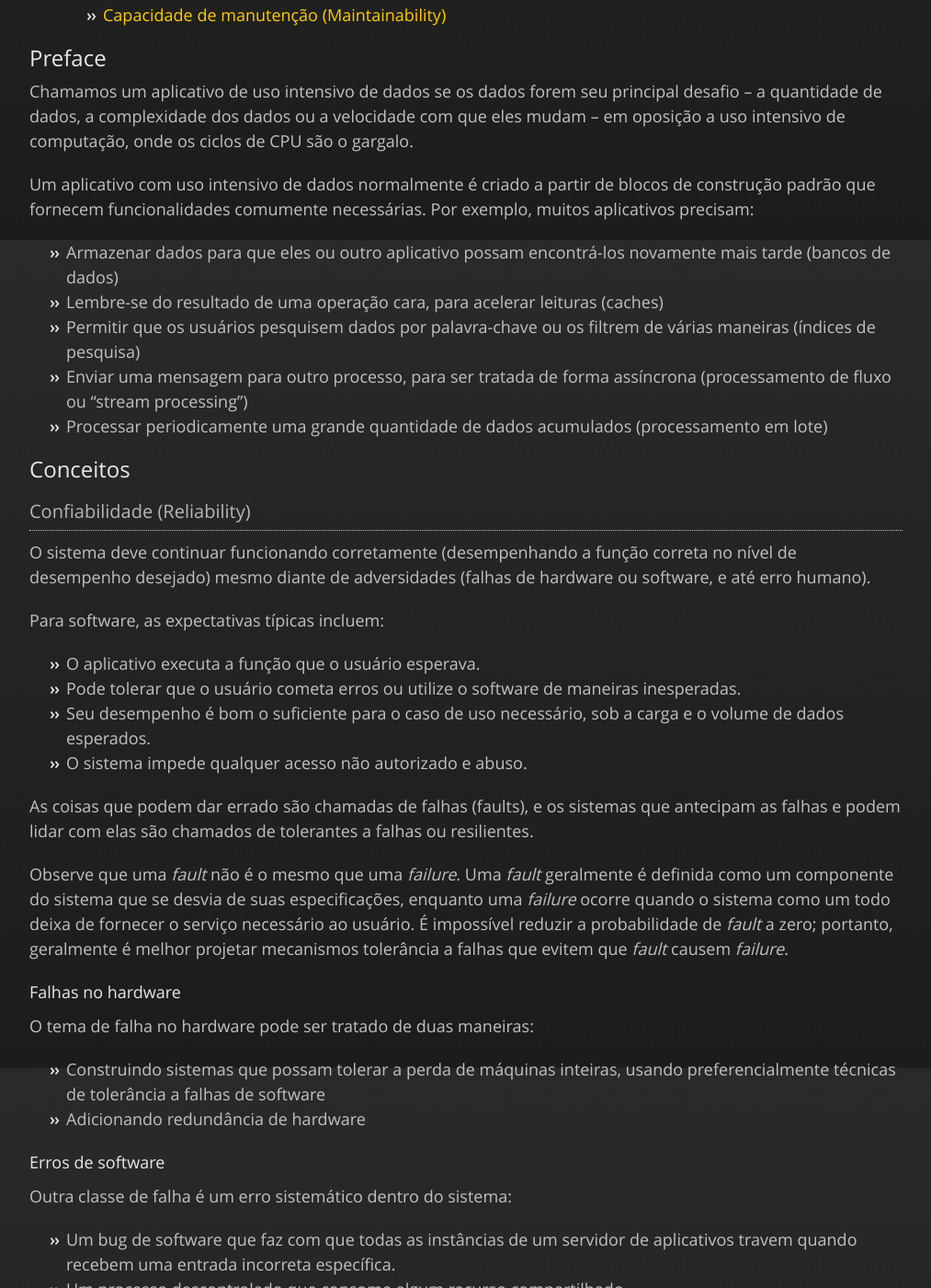
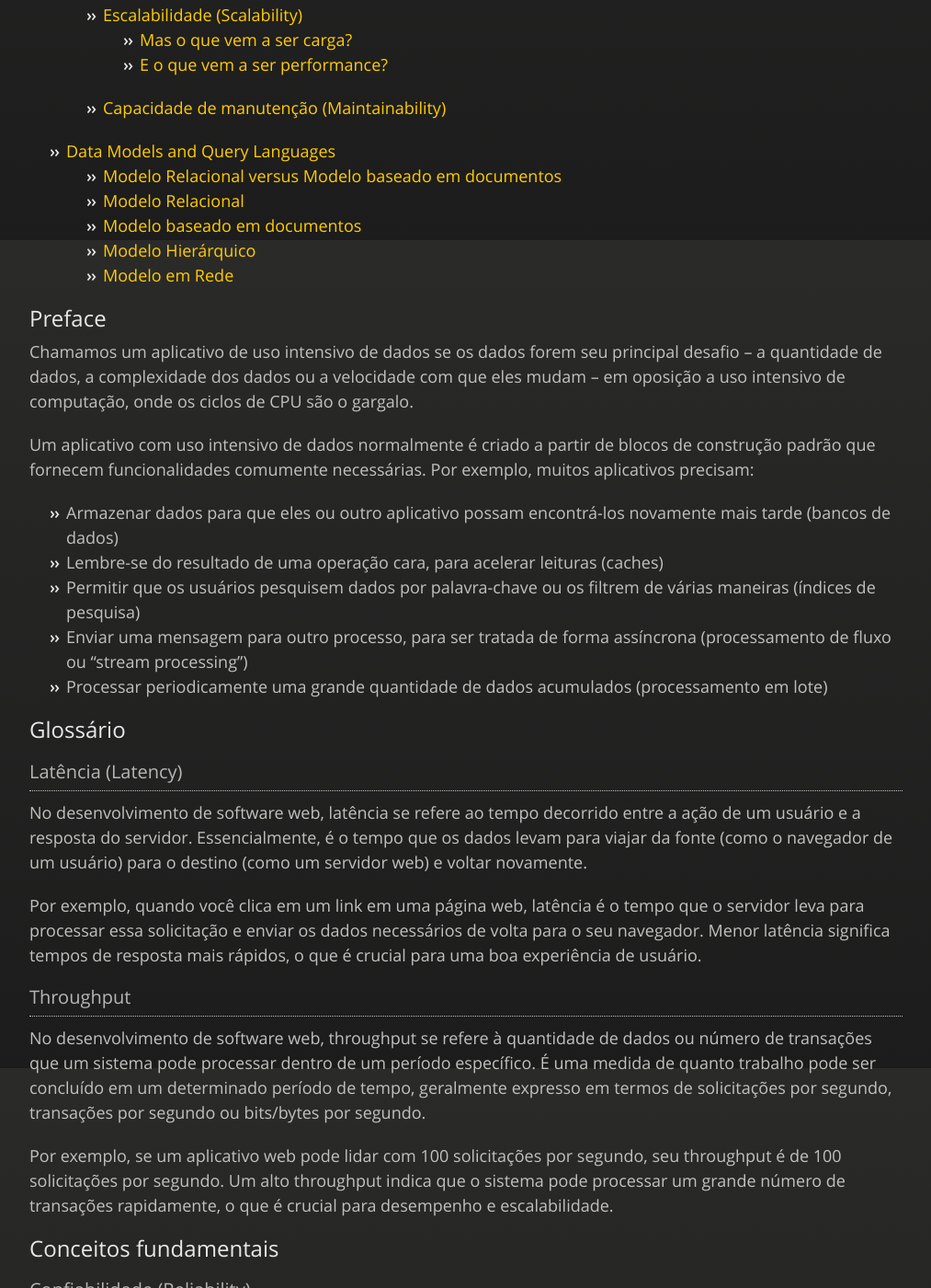
Before and after one commit to JeannAndrade/jeannandrade.github.io, a Jekyll site: the page built from content/data_intensive_applications/index.md, in a window 1280 px wide and 1400 px high, scrolled down 639 px. Shown: the whole window at 92% size, without its empty margins (108-1121 px from the left). Built offline with Jekyll 4.4.1, drawn with Linux system fonts in a browser that asks for light colours; nearby versions of some CDN libraries; comment, search, counter and statistics services are not loaded; our own code applies the rules of GitHub Pages for plain Markdown files; some of the changed text lies outside the part shown.

Commit message:
adição de glossario

```diff
--- a/content/data_intensive_applications/index.md
+++ b/content/data_intensive_applications/index.md
@@ -13,7 +13,10 @@ Fontes:
 <!-- TOC start (generated with https://github.com/derlin/bitdowntoc) -->
 
 * [Preface](#preface)
-* [Conceitos](#conceitos)
+* [Glossário](#glossário)
+  * [Latência (Latency)](#latência-latency)
+  * [Throughput](#throughput)
+* [Conceitos fundamentais](#conceitos-fundamentais)
   * [Confiabilidade (Reliability)](#confiabilidade-reliability)
     * [Falhas no hardware](#falhas-no-hardware)
     * [Erros de software](#erros-de-software)
@@ -22,6 +25,12 @@ Fontes:
     * [Mas o que vem a ser carga?](#mas-o-que-vem-a-ser-carga)
     * [E o que vem a ser performance?](#e-o-que-vem-a-ser-performance)
   * [Capacidade de manutenção (Maintainability)](#capacidade-de-manutenção-maintainability)
+* [Data Models and Query Languages](#data-models-and-query-languages)
+  * [Modelo Relacional versus Modelo baseado em documentos](#modelo-relacional-versus-modelo-baseado-em-documentos)
+  * [Modelo Relacional](#modelo-relacional)
+  * [Modelo baseado em documentos](#modelo-baseado-em-documentos)
+  * [Modelo Hierárquico](#modelo-hierárquico)
+  * [Modelo em Rede](#modelo-em-rede)
 
 <!-- TOC end -->
 
@@ -39,9 +48,29 @@ Um aplicativo com uso intensivo de dados normalmente é criado a partir de bloco
 * Enviar uma mensagem para outro processo, para ser tratada de forma assíncrona (processamento de fluxo ou "stream processing")
 * Processar periodicamente uma grande quantidade de dados acumulados (processamento em lote)
 
-<!-- TOC --><a name="conceitos"></a>
+<!-- TOC --><a name="glossário"></a>
 
-## Conceitos
+## Glossário
+
+<!-- TOC --><a name="latência-latency"></a>
+
+### Latência (Latency)
+
+No desenvolvimento de software web, latência se refere ao tempo decorrido entre a ação de um usuário e a resposta do servidor. Essencialmente, é o tempo que os dados levam para viajar da fonte (como o navegador de um usuário) para o destino (como um servidor web) e voltar novamente.
+
+Por exemplo, quando você clica em um link em uma página web, latência é o tempo que o servidor leva para processar essa solicitação e enviar os dados necessários de volta para o seu navegador. Menor latência significa tempos de resposta mais rápidos, o que é crucial para uma boa experiência de usuário.
+
+<!-- TOC --><a name="throughput"></a>
+
+### Throughput
+
+No desenvolvimento de software web, throughput se refere à quantidade de dados ou número de transações que um sistema pode processar dentro de um período específico. É uma medida de quanto trabalho pode ser concluído em um determinado período de tempo, geralmente expresso em termos de solicitações por segundo, transações por segundo ou bits/bytes por segundo.
+
+Por exemplo, se um aplicativo web pode lidar com 100 solicitações por segundo, seu throughput é de 100 solicitações por segundo. Um alto throughput indica que o sistema pode processar um grande número de transações rapidamente, o que é crucial para desempenho e escalabilidade.
+
+<!-- TOC --><a name="conceitos-fundamentais"></a>
+
+## Conceitos fundamentais
 
 <!-- TOC --><a name="confiabilidade-reliability"></a>
 
@@ -135,6 +164,8 @@ Outros percentiles importantes são p95, p99 e p999 (95%, 99%, 99.9%)  que geral
 
 Com o tempo, muitas pessoas diferentes trabalharão no sistema (engenharia e operações, mantendo o comportamento atual e adaptando o sistema a novos casos de uso), e todas deverão ser capazes de trabalhar nele de forma produtiva.
 
+<!-- TOC --><a name="data-models-and-query-languages"></a>
+
 ## Data Models and Query Languages
 
 A maioria dos aplicativos é construída empilhando camadas de modelos de dados uns sobre os outros. Para cada camada, a questão chave é: como ela é representada em relação a camada imediatamente inferior?
@@ -148,6 +179,8 @@ Por exemplo:
 
 Existem muitos tipos diferentes de modelos de dados, e cada modelo de dados incorpora suposições sobre como ele será usado. Alguns tipos de uso são fáceis e outros não são suportados; algumas operações são rápidas e outras apresentam desempenho ruim; alguns dados as transformações parecem naturais e algumas são estranhas.
 
+<!-- TOC --><a name="modelo-relacional-versus-modelo-baseado-em-documentos"></a>
+
 ### Modelo Relacional versus Modelo baseado em documentos
 
 Argumentos para o uso do modelo baseado em documentos:
@@ -155,9 +188,13 @@ Argumentos para o uso do modelo baseado em documentos:
 * Necessidade de armazenar e manter grandes quantidades de dados não estruturados.
 * Pode lidar com dados semi-estruturados ou não estruturados, o que os torna mais fáceis de escalar e gerenciar, especialmente para organizações com necessidades massivas de armazenamento de dados.
 
+<!-- TOC --><a name="modelo-relacional"></a>
+
 ### Modelo Relacional
 
 Proposto pro Edgar Codd em 1970, tornou amplamente utilizado em meados de 1980 sendo a ferramenta escolhida pela maioria das pessoas que precisavam armazenar e consultar dados estruturados.
+
+<!-- TOC --><a name="modelo-baseado-em-documentos"></a>
 
 ### Modelo baseado em documentos
 
@@ -172,6 +209,12 @@ A maioria dos bancos de dados NoSQL pode conter os quatro tipos de dados a segui
 * Armazenamento de grafos - Eles armazenam dados sobre redes em um formato orientado a grafo.
 * Armazenamento de colunas largas - Isso ajuda no manuseio de grandes quantidades de dados na forma de colunas.
 
+<!-- TOC --><a name="modelo-hierárquico"></a>
+
 ### Modelo Hierárquico
 
+<!-- TOC --><a name="modelo-em-rede"></a>
+
 ### Modelo em Rede
+
+Em construção
```
